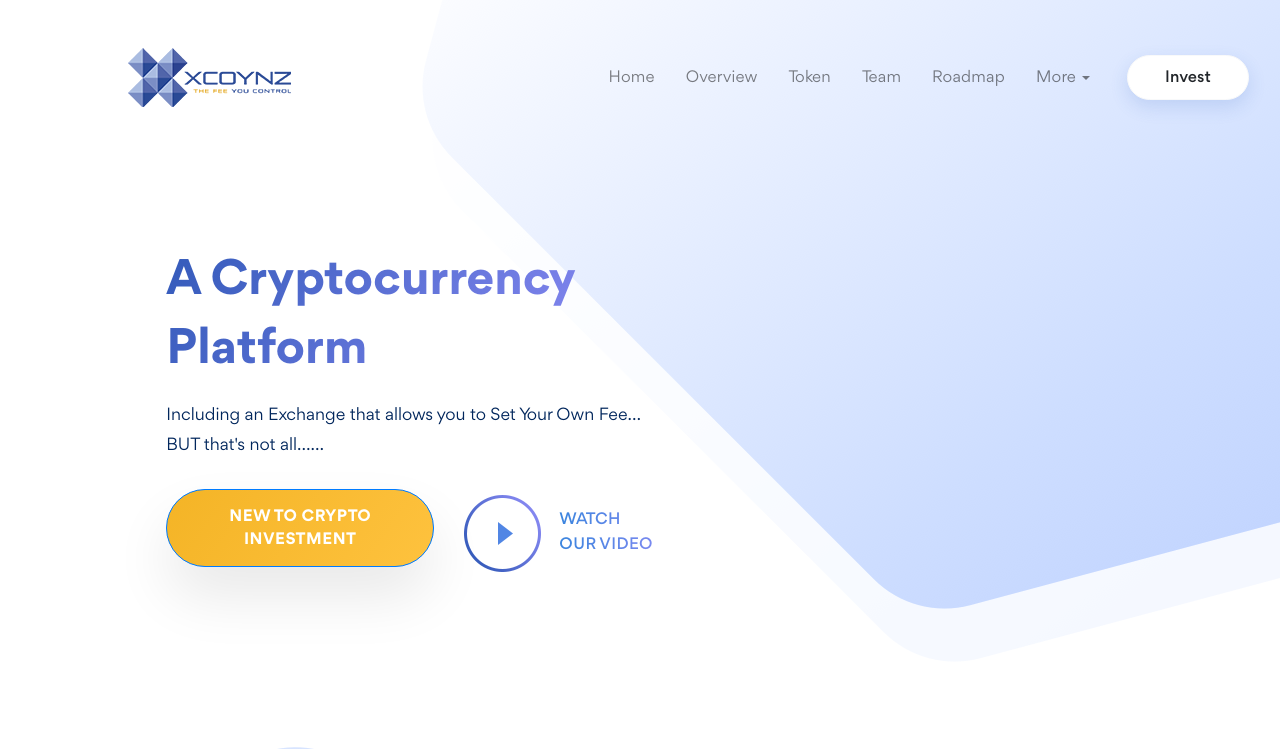
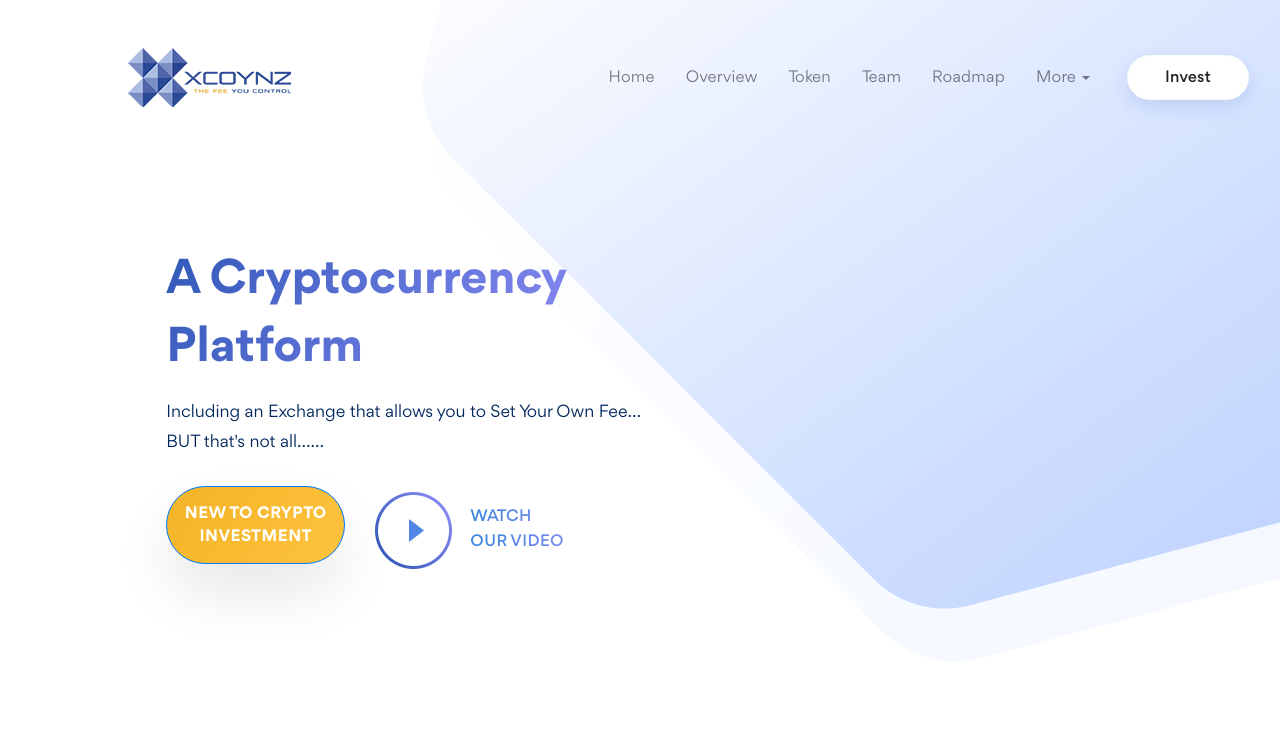
Before and after one commit to cassidypignatello/xcoynz, a React (Create React App) app: page / in a window 1280 px wide. Shown: the top 749 px of the page. Built offline with nearby package versions, Linux system fonts and the light colour scheme.

Commit message:
fixes Home component display issues

```diff
--- a/src/components/Home/Home.js
+++ b/src/components/Home/Home.js
@@ -23,9 +23,8 @@ export default class Home extends Component {
         className={`${styles.container}`}>
         <Row>
           <Col
-            lg={{ span: 'auto', offset: 1 }}
-            className={`${styles.header}`}>
-            <p className='text-center text-lg-left'>A Cryptocurrency <br />Platform</p>
+            lg={{ span: 'auto', offset: 1 }}>
+            <p className={`${styles.header} text-center text-lg-left`}>A Cryptocurrency <br />Platform</p>
           </Col>
         </Row>
         <Row className={`${styles.subheaderRow} justify-content-lg-start justify-content-md-center`}>
@@ -47,11 +46,12 @@ export default class Home extends Component {
         </Row>
         <Row className={`${styles.buttonRow} justify-content-xs-center justify-content-lg-flex-start`}>
           <Col
-            xs={{ span: 'auto', offset: 2 }}
+            xs={{ span: 'auto', offset: 3 }}
+            sm={{ span: 'auto', offset: 2 }}
             md={{ span: 'auto', offset: 1 }}
             lg={{ span: 'auto', offset: 1 }}>
             <Button
-              className={styles.button}
+              className={`${styles.button}`}
               href='#'>
               <p className={styles.buttonText}>New to Crypto Investment</p>
             </Button>
--- a/src/components/Home/Home.module.css
+++ b/src/components/Home/Home.module.css
@@ -3,7 +3,6 @@
 .container {
   display: flex;
   flex-direction: column;
-  height: 300px;
   justify-content: space-between;
   padding-left: 0;
 }
@@ -11,7 +10,7 @@
 .header {
   background-image: linear-gradient(304deg, #8a8af4, #3159b8);
   font-family: 'Gordita';
-  font-size: 48px;
+  font-size: 47px;
   font-weight: bold;
   font-style: normal;
   font-stretch: normal;
@@ -35,10 +34,6 @@
   letter-spacing: normal;
   text-align: left;
   color: #01265c;
-}
-
-.subheaderRow {
-  /* margin-bottom: 75px; */
 }
 
 .button {
@@ -106,3 +101,9 @@
   z-index: 100;
   height: 88px;
 }
+
+@media only screen and (max-device-width : 812px) {
+  .button {
+    width: 100%;
+  }
+}
```
